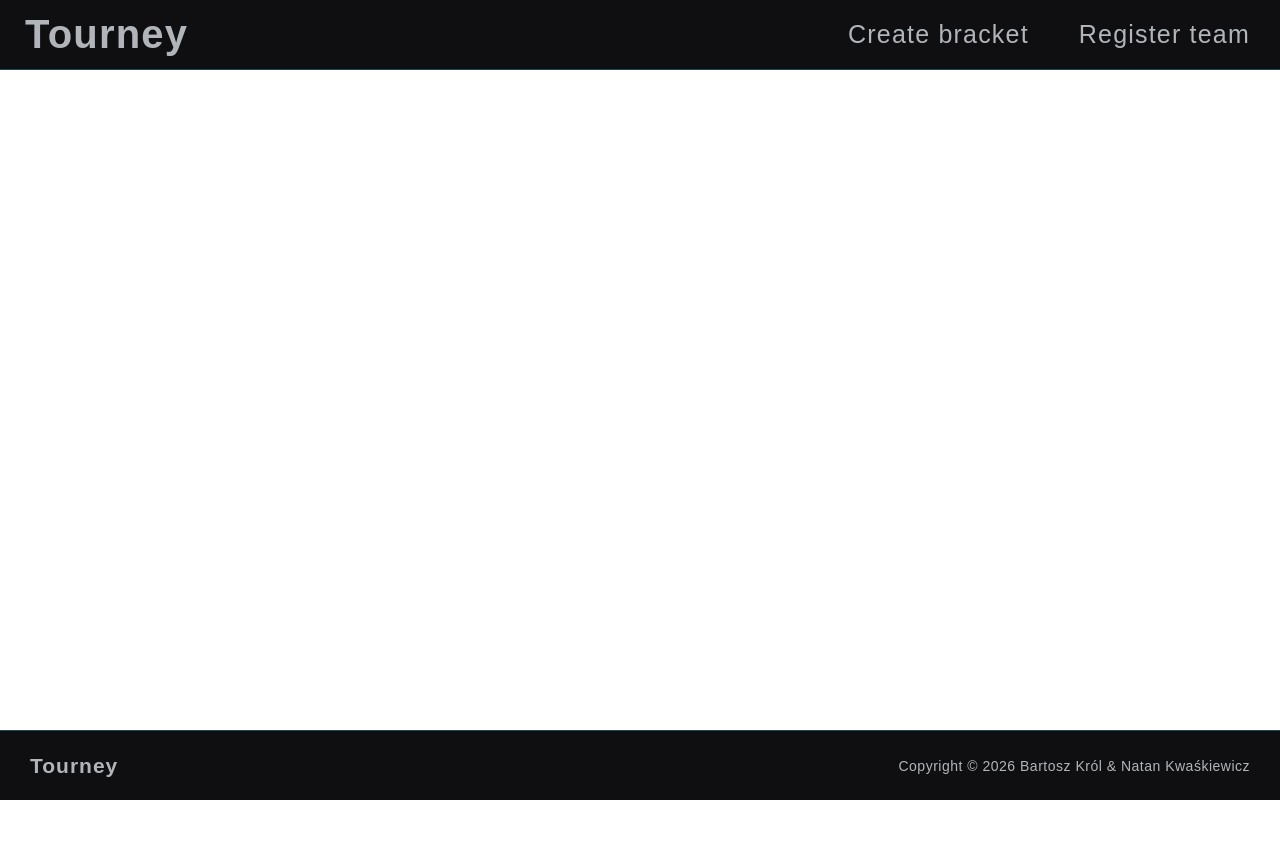
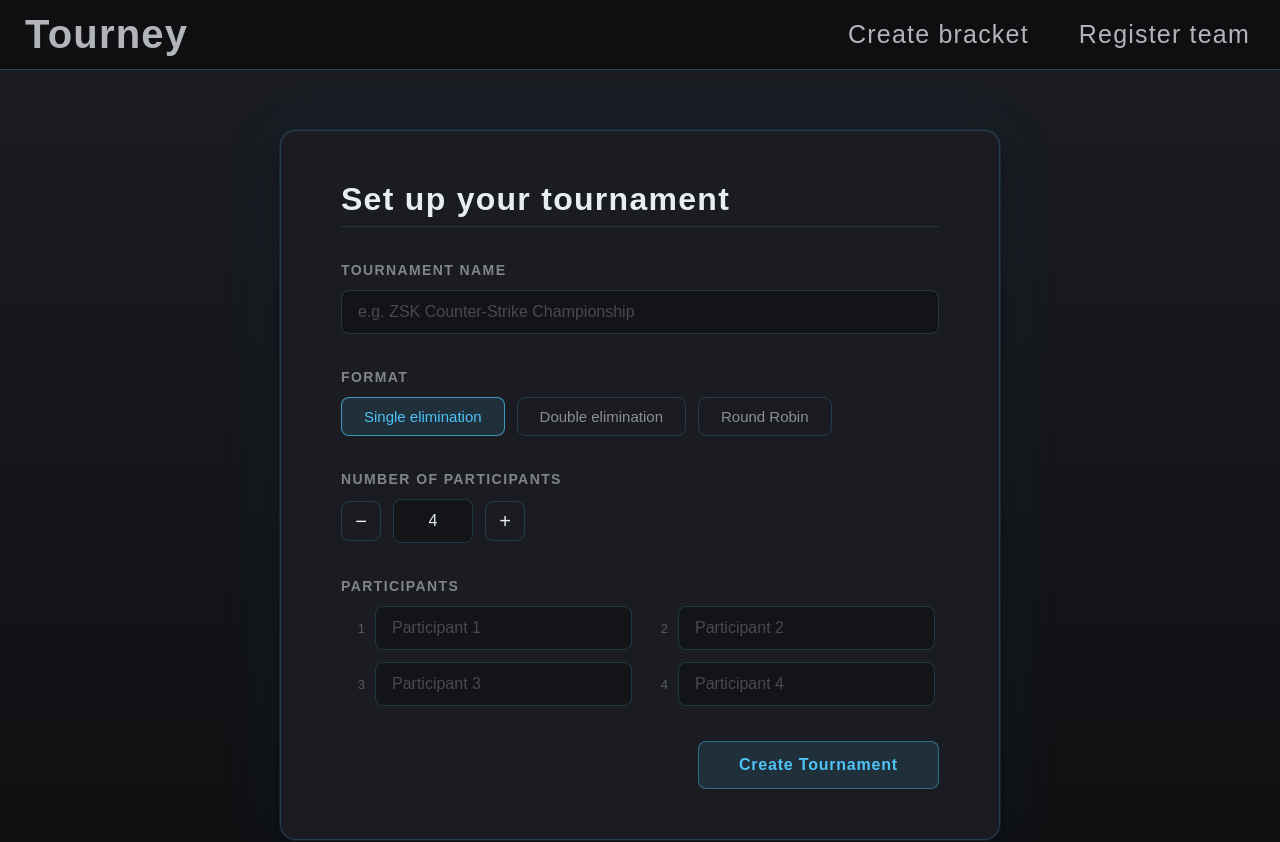
Before and after one commit to NatanKwaskiewicz/Generator_drabinek_turniejowych, a React (Vite) app: page /bracketGenerator in a window 1280 px wide. Shown: the top 842 px of the page. Before the commit the page ends 800 px from the top, so only its background shows below. Built offline with nearby package versions, Linux system fonts and the light colour scheme.

Commit message:
add CreateTournament scene

```diff
--- a/src/frontend/App.tsx
+++ b/src/frontend/App.tsx
@@ -2,6 +2,7 @@ import { Routes, Route } from 'react-router'
 import NavBar from './components/NavBar'
 import Home from './scenes/Home'
 import Footer from './components/Footer'
+import CreateTournament from './scenes/CreateTournament'
 
 function App() {
     return (
@@ -9,6 +10,10 @@ function App() {
             <NavBar />
             <Routes>
                 <Route index element={<Home />} />
+                <Route
+                    path="/bracketGenerator"
+                    element={<CreateTournament />}
+                />
             </Routes>
             <Footer />
         </>
--- /dev/null
+++ b/src/frontend/scenes/CreateTournament/CreateTournament.module.scss
@@ -0,0 +1,12 @@
+@use 'sass:color';
+$black: #0f0f11;
+$dark-grey: #1a1c22;
+
+.CreateTournament {
+    flex: 1;
+    display: flex;
+    justify-content: center;
+    align-items: center;
+    background: linear-gradient(180deg, $dark-grey 0%, $black 100%);
+    padding: 6rem 2rem;
+}
--- /dev/null
+++ b/src/frontend/scenes/CreateTournament/CreateTournament.tsx
@@ -0,0 +1,12 @@
+import styles from './CreateTournament.module.scss'
+import TournamentForm from '../../components/TournamentForm'
+
+const CreateTournament = () => {
+    return (
+        <div className={styles.CreateTournament}>
+            <TournamentForm />
+        </div>
+    )
+}
+
+export default CreateTournament
--- /dev/null
+++ b/src/frontend/scenes/CreateTournament/index.ts
@@ -0,0 +1 @@
+export { default } from './CreateTournament.tsx'
```
